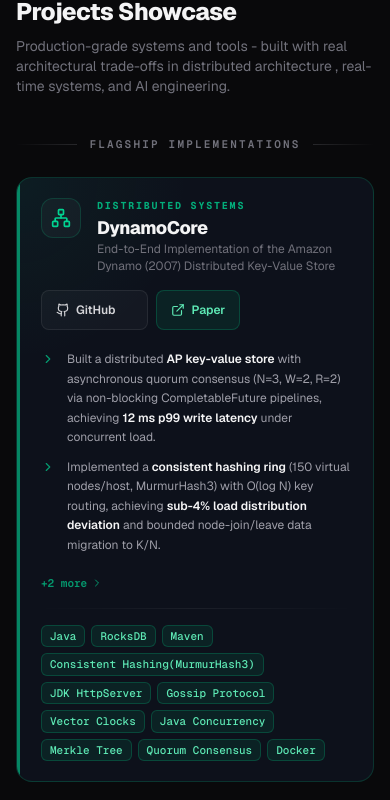
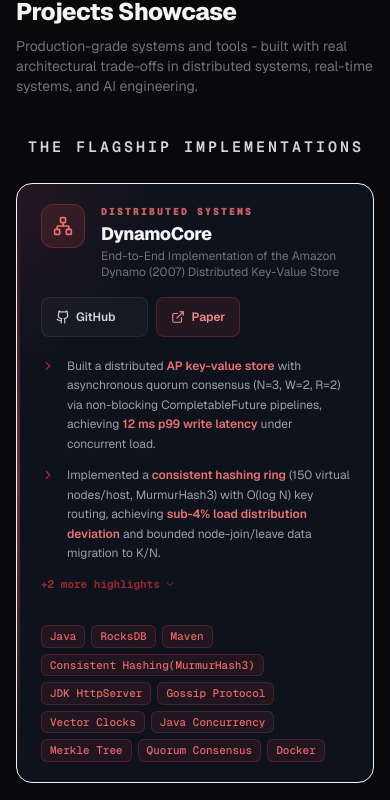
Before and after one commit to NayakSubhransu/Subhransu_Portfolio, a Next.js app: page / in a window 390 px wide. Shown: the part 5299-6099 px from the top of the page. Built offline with nearby package versions, Linux system fonts and the light colour scheme.

Commit message:
Projects Updated

```diff
--- a/components/sections/Projects.tsx
+++ b/components/sections/Projects.tsx
@@ -1,6 +1,6 @@
 "use client";
 
-import { useState } from "react";
+import { useState, useRef, useCallback, useEffect } from "react";
 import {
   FolderGit2,
   Github,
@@ -11,17 +11,73 @@
   Cpu,
   Network,
   Brain,
+  ChevronDown,
 } from "lucide-react";
 import { flagshipProjects, utilityProjects } from "@/data/portfolio-data";
 
-// ─── Bold metric parser (unchanged) ──────────────────────────────────────────
-function HighlightText({ text }: { text: string }) {
+// ─── Golden-angle color engine (same as PaperCard) ───────────────────────────
+const GOLDEN_ANGLE = 137.508;
+
+function hslToRgb(h: number, s: number, l: number): [number, number, number] {
+  s /= 100; l /= 100;
+  const k = (n: number) => (n + h / 30) % 12;
+  const a = s * Math.min(l, 1 - l);
+  const f = (n: number) =>
+    l - a * Math.max(-1, Math.min(k(n) - 3, Math.min(9 - k(n), 1)));
+  return [Math.round(f(0) * 255), Math.round(f(8) * 255), Math.round(f(4) * 255)];
+}
+
+function getProjectColors(index: number) {
+  const hue    = (index * GOLDEN_ANGLE) % 360;
+  const sat    = hue > 50 && hue < 80 ? 88 : 75;
+  const rgb      = hslToRgb(hue, sat, 60).join(",");
+  const rgbLight = hslToRgb(hue, sat, 78).join(",");
+  const rgbDeep  = hslToRgb(hue, 40, 6).join(",");
+  return {
+    hue, sat,
+    // flagship
+    accentBar:    `hsl(${hue}, ${sat}%, 62%)`,
+    topGlow:      `rgba(${rgb}, 0.10)`,
+    iconColor:    `hsl(${hue}, ${sat}%, 68%)`,
+    iconBg:       `rgba(${rgb}, 0.13)`,
+    iconBorder:   `rgba(${rgb}, 0.28)`,
+    badgeText:    `hsl(${hue}, ${sat}%, 74%)`,
+    badgeBg:      `rgba(${rgb}, 0.11)`,
+    badgeBorder:  `rgba(${rgb}, 0.30)`,
+    chevron:      `hsl(${hue}, ${sat}%, 55%)`,
+    hoverBorder:  `rgba(${rgb}, 0.45)`,
+    hoverShadow:  `0 8px 40px rgba(${rgb}, 0.16), 0 0 0 1px rgba(${rgb}, 0.45)`,
+    scanLine:     `rgba(${rgbLight}, 0.16)`,
+    // utility
+    cardTopGlow:  `rgba(${rgb}, 0.08)`,
+    tagText:      `hsl(${hue}, ${sat}%, 66%)`,
+    tagBg:        `rgba(${rgb}, 0.09)`,
+    tagBorder:    `rgba(${rgb}, 0.22)`,
+    footerHover:  `hsl(${hue}, ${sat}%, 64%)`,
+    drawerBg:     `rgba(${rgbDeep}, 0.85)`,
+    dotColor:     `hsl(${hue}, ${sat}%, 62%)`,
+    indexText:    `hsl(${hue}, ${sat}%, 40%)`,
+    btnBg:        `rgba(${rgb}, 0.10)`,
+    btnBorder:    `rgba(${rgb}, 0.26)`,
+    btnHoverBg:   `rgba(${rgb}, 0.20)`,
+  };
+}
+
+// ─── Flagship domain meta ─────────────────────────────────────────────────────
+const FLAGSHIP_META: Record<string, { icon: React.ElementType; domain: string }> = {
+  dynamocore:       { icon: Network, domain: "Distributed Systems" },
+  urbaneats:        { icon: Cpu,     domain: "Microservices · Real-time" },
+  "enterprise-rag": { icon: Brain,   domain: "AI / Agentic Systems" },
+};
+
+// ─── Bold metric text parser ─────────────────────────────────────────────────
+function HighlightText({ text, boldColor }: { text: string; boldColor: string }) {
   const parts = text.split(/\*\*(.*?)\*\*/g);
   return (
     <span>
       {parts.map((part, i) =>
         i % 2 === 1 ? (
-          <strong key={i} className="text-zinc-100 font-semibold">
+          <strong key={i} style={{ color: boldColor, fontWeight: 600 }}>
             {part}
           </strong>
         ) : (
@@ -32,97 +88,103 @@
   );
 }
 
-// ─── Per-project accent config ────────────────────────────────────────────────
-const PROJECT_ACCENTS: Record<
-  string,
-  {
-    icon: React.ElementType;
-    accent: string;
-    border: string;
-    glow: string;
-    badge: string;
-    badgeText: string;
-    indexColor: string;
-    domain: string;
-  }
-> = {
-  dynamocore: {
-    icon: Network,
-    accent: "text-emerald-400",
-    border: "border-emerald-500/20",
-    glow: "rgba(16,185,129,0.07)",
-    badge: "bg-emerald-500/10 border-emerald-500/25",
-    badgeText: "text-emerald-300",
-    indexColor: "text-emerald-700",
-    domain: "Distributed Systems",
-  },
-  urbaneats: {
-    icon: Cpu,
-    accent: "text-sky-400",
-    border: "border-sky-500/20",
-    glow: "rgba(14,165,233,0.07)",
-    badge: "bg-sky-500/10 border-sky-500/25",
-    badgeText: "text-sky-300",
-    indexColor: "text-sky-700",
-    domain: "Microservices · Real-time",
-  },
-  "enterprise-rag": {
-    icon: Brain,
-    accent: "text-violet-400",
-    border: "border-violet-500/20",
-    glow: "rgba(139,92,246,0.07)",
-    badge: "bg-violet-500/10 border-violet-500/25",
-    badgeText: "text-violet-300",
-    indexColor: "text-violet-700",
-    domain: "AI / Agentic Systems",
-  },
-};
-
-const FALLBACK_ACCENT = PROJECT_ACCENTS["dynamocore"];
-
 // ─── Flagship Card ────────────────────────────────────────────────────────────
 function FlagshipCard({
   project,
-  index,
+  colorIndex,
 }: {
   project: (typeof flagshipProjects)[0];
-  index: number;
+  colorIndex: number;
 }) {
-  const [expanded, setExpanded] = useState(false);
-  const acc = PROJECT_ACCENTS[project.id] ?? FALLBACK_ACCENT;
-  const Icon = acc.icon;
+  const [expanded, setExpanded]       = useState(false);
+  const [isHovered, setIsHovered]     = useState(false);
+  const [isTouchDevice, setIsTouchDevice] = useState(false);
+  const cardRef = useRef<HTMLElement>(null);
+  const c   = getProjectColors(colorIndex);
+  const meta = FLAGSHIP_META[project.id] ?? FLAGSHIP_META["dynamocore"];
+  const Icon = meta.icon;
+
+  useEffect(() => {
+    setIsTouchDevice(
+      window.matchMedia("(hover: none) and (pointer: coarse)").matches
+    );
+  }, []);
+
+  const handleMouseEnter = useCallback(() => {
+    if (isTouchDevice) return;
+    setIsHovered(true);
+    const el = cardRef.current;
+    if (!el) return;
+    el.style.borderColor = c.hoverBorder;
+    el.style.boxShadow   = c.hoverShadow;
+  }, [c, isTouchDevice]);
+
+  const handleMouseLeave = useCallback(() => {
+    if (isTouchDevice) return;
+    setIsHovered(false);
+    const el = cardRef.current;
+    if (!el) return;
+    el.style.borderColor = "";
+    el.style.boxShadow   = "";
+  }, [isTouchDevice]);
 
   return (
     <article
-      className={`relative group rounded-2xl overflow-hidden border ${acc.border} bg-[--bg-card] transition-all duration-300`}
+      ref={cardRef}
+      className="relative group rounded-2xl overflow-hidden border border-[--border-subtle] bg-[--bg-card] transition-all duration-300 will-change-transform"
       style={{
-        background: `radial-gradient(ellipse 80% 50% at 0% 0%, ${acc.glow}, transparent 60%), rgba(17,24,39,0.6)`,
+        background: `radial-gradient(ellipse 70% 55% at 0% 0%, ${c.topGlow}, transparent 55%), rgba(17,24,39,0.65)`,
       }}
+      onMouseEnter={handleMouseEnter}
+      onMouseLeave={handleMouseLeave}
       aria-label={project.name}
     >
-      {/* Thin accent line at the left edge */}
+      {/* Scan-line shimmer on hover - top edge */}
       <div
-        className={`absolute left-0 top-0 bottom-0 w-[3px] ${acc.accent.replace("text-", "bg-")} opacity-60 group-hover:opacity-100 transition-opacity duration-300`}
+        className="absolute top-0 left-0 right-0 h-[2px] pointer-events-none z-20 transition-opacity duration-500"
+        style={{
+          background: `linear-gradient(90deg, transparent 0%, ${c.scanLine} 30%, ${c.iconColor} 50%, ${c.scanLine} 70%, transparent 100%)`,
+          opacity: isHovered ? 1 : 0,
+          boxShadow: isHovered ? `0 0 10px 2px ${c.scanLine}` : "none",
+        }}
+        aria-hidden="true"
+      />
+
+      {/* Left accent bar */}
+      <div
+        className="absolute left-0 top-0 bottom-0 w-[3px] rounded-r-full transition-opacity duration-300 pointer-events-none"
+        style={{
+          background: `linear-gradient(to bottom, transparent, ${c.accentBar}, transparent)`,
+          opacity: isHovered ? 1 : 0.45,
+        }}
         aria-hidden="true"
       />
 
       <div className="p-5 sm:p-6 lg:p-8 pl-6 sm:pl-8 lg:pl-10">
-        {/* ── Top row ── */}
-        <div className="flex flex-col sm:flex-row sm:items-start gap-4 sm:gap-6 mb-5">
-          {/* Left: icon + index + title */}
+
+        {/* ── Header row ── */}
+        <div className="flex flex-col sm:flex-row sm:items-start gap-4 sm:gap-5 mb-5">
+
+          {/* Icon + domain eyebrow + title */}
           <div className="flex items-start gap-4 flex-1 min-w-0">
-            {/* Icon block */}
             <div
-              className={`flex-shrink-0 flex items-center justify-center w-10 h-10 sm:w-11 sm:h-11 rounded-xl border ${acc.border} bg-white/[0.03] group-hover:bg-white/[0.06] transition-colors`}
+              className="flex-shrink-0 flex items-center justify-center w-11 h-11 rounded-xl border transition-all duration-300"
+              style={{
+                background: c.iconBg,
+                borderColor: c.iconBorder,
+                boxShadow: isHovered ? `0 0 20px ${c.iconBg}` : "none",
+              }}
               aria-hidden="true"
             >
-              <Icon className={`w-5 h-5 ${acc.accent}`} />
+              <Icon className="w-5 h-5" style={{ color: c.iconColor }} />
             </div>
 
             <div className="flex-1 min-w-0">
-              {/* Domain eyebrow */}
-              <p className={`text-[10px] font-mono font-bold uppercase tracking-[0.18em] ${acc.accent} mb-1 opacity-80`}>
-                {acc.domain}
+              <p
+                className="text-[10px] font-mono font-black uppercase tracking-[0.2em] mb-1"
+                style={{ color: c.iconColor, opacity: 0.85 }}
+              >
+                {meta.domain}
               </p>
               <h4 className="text-lg sm:text-xl font-extrabold text-zinc-100 tracking-tight leading-tight">
                 {project.name}
@@ -133,25 +195,39 @@
             </div>
           </div>
 
-          {/* Right: action buttons */}
+          {/* Action buttons */}
           <div className="flex items-center gap-2 flex-shrink-0 sm:pt-1">
             <a
               href={project.repoUrl}
               target="_blank"
               rel="noopener noreferrer"
-              className="flex items-center gap-1.5 px-3.5 py-2 rounded-lg border border-white/[0.08] bg-white/[0.03] hover:bg-white/[0.08] active:bg-white/[0.12] text-zinc-300 hover:text-zinc-100 text-xs font-semibold transition-all duration-200 min-h-[40px] group/btn"
+              className="group/btn flex items-center gap-1.5 px-3.5 py-2 rounded-lg border border-white/[0.08] bg-white/[0.03] hover:bg-white/[0.08] active:bg-white/[0.12] text-zinc-300 hover:text-zinc-100 text-xs font-semibold transition-all duration-200 min-h-[40px]"
               aria-label={`View ${project.name} on GitHub`}
             >
               <Github className="w-3.5 h-3.5" aria-hidden="true" />
-              <span>GitHub</span>
-              <ArrowUpRight className="w-3 h-3 opacity-0 group-hover/btn:opacity-60 -translate-y-0.5 translate-x-0.5 transition-all" aria-hidden="true" />
+              GitHub
+              <ArrowUpRight
+                className="w-3 h-3 opacity-0 group-hover/btn:opacity-60 transition-opacity"
+                aria-hidden="true"
+              />
             </a>
             {project.paperUrl && (
               <a
                 href={project.paperUrl}
                 target="_blank"
                 rel="noopener noreferrer"
-                className={`flex items-center gap-1.5 px-3.5 py-2 rounded-lg border ${acc.badge} ${acc.badgeText} hover:opacity-90 text-xs font-semibold transition-all duration-200 min-h-[40px]`}
+                className="flex items-center gap-1.5 px-3.5 py-2 rounded-lg border text-xs font-semibold transition-all duration-200 min-h-[40px]"
+                style={{
+                  background: c.btnBg,
+                  borderColor: c.btnBorder,
+                  color: c.badgeText,
+                }}
+                onMouseEnter={(e) => {
+                  (e.currentTarget as HTMLElement).style.background = c.btnHoverBg;
+                }}
+                onMouseLeave={(e) => {
+                  (e.currentTarget as HTMLElement).style.background = c.btnBg;
+                }}
                 aria-label={`View research paper for ${project.name}`}
               >
                 <ExternalLink className="w-3.5 h-3.5" aria-hidden="true" />
@@ -161,48 +237,55 @@
           </div>
         </div>
 
-        {/* ── Highlights ── */}
-        {/* Show first 2 always; expand for the rest */}
+        {/* ── Engineering Highlights ── */}
         <ul
-          className="flex flex-col gap-2.5 mb-5"
+          className="flex flex-col gap-3 mb-1"
+          role="list"
           aria-label={`Engineering highlights for ${project.name}`}
-          role="list"
         >
           {project.highlights
             .slice(0, expanded ? project.highlights.length : 2)
             .map((hl, hi) => (
               <li key={hi} className="flex items-start gap-3">
                 <ChevronRight
-                  className={`w-3.5 h-3.5 ${acc.accent} flex-shrink-0 mt-0.5 opacity-70`}
+                  className="w-3.5 h-3.5 flex-shrink-0 mt-0.5"
+                  style={{ color: c.chevron, opacity: 0.75 }}
                   aria-hidden="true"
                 />
                 <span className="text-xs sm:text-sm text-zinc-400 leading-relaxed">
-                  <HighlightText text={hl} />
+                  <HighlightText text={hl} boldColor={c.iconColor} />
                 </span>
               </li>
             ))}
         </ul>
 
-        {/* Expand toggle - only if there are hidden bullets */}
+        {/* Expand / Collapse */}
         {project.highlights.length > 2 && (
           <button
             type="button"
             onClick={() => setExpanded((v) => !v)}
-            className={`text-[11px] font-mono font-semibold ${acc.accent} opacity-70 hover:opacity-100 transition-opacity mb-4 flex items-center gap-1 cursor-pointer select-none`}
+            className="flex items-center gap-1 mt-3 mb-2 text-[11px] font-mono font-bold transition-opacity duration-200 hover:opacity-100 cursor-pointer select-none"
+            style={{ color: c.chevron, opacity: 0.65 }}
             aria-expanded={expanded}
           >
-            <span>{expanded ? "Show less" : `+${project.highlights.length - 2} more`}</span>
-            <ChevronRight
-              className={`w-3 h-3 transition-transform duration-200 ${expanded ? "rotate-90" : ""}`}
+            {expanded ? "Show less" : `+${project.highlights.length - 2} more highlights`}
+            <ChevronDown
+              className={`w-3 h-3 transition-transform duration-200 ${expanded ? "rotate-180" : ""}`}
               aria-hidden="true"
             />
           </button>
         )}
 
-        {/* ── Divider ── */}
-        <div className="h-px bg-gradient-to-r from-transparent via-white/[0.06] to-transparent mb-4" aria-hidden="true" />
+        {/* Divider */}
+        <div
+          className="h-px my-4"
+          style={{
+            background: `linear-gradient(90deg, ${c.accentBar}22, ${c.accentBar}55 40%, ${c.accentBar}22)`,
+          }}
+          aria-hidden="true"
+        />
 
-        {/* ── Tech stack ── */}
+        {/* ── Tech Stack ── */}
         <div
           className="flex flex-wrap gap-1.5"
           aria-label={`Tech stack for ${project.name}`}
@@ -210,7 +293,12 @@
           {project.stack.map((tech) => (
             <span
               key={tech}
-              className={`inline-flex items-center px-2 py-0.5 rounded-md text-[11px] font-mono font-medium border ${acc.badge} ${acc.badgeText}`}
+              className="inline-flex items-center px-2 py-0.5 rounded-md text-[11px] font-mono font-medium border"
+              style={{
+                color: c.tagText,
+                background: c.tagBg,
+                borderColor: c.tagBorder,
+              }}
             >
               {tech}
             </span>
@@ -224,55 +312,122 @@
 // ─── Utility Card ─────────────────────────────────────────────────────────────
 function UtilityCard({
   project,
+  colorIndex,
 }: {
   project: (typeof utilityProjects)[0];
+  colorIndex: number;
 }) {
+  const [isHovered, setIsHovered]         = useState(false);
+  const [isTouchDevice, setIsTouchDevice] = useState(false);
+  const cardRef = useRef<HTMLElement>(null);
+  const c = getProjectColors(colorIndex);
+
+  useEffect(() => {
+    setIsTouchDevice(
+      window.matchMedia("(hover: none) and (pointer: coarse)").matches
+    );
+  }, []);
+
+  const handleMouseEnter = useCallback(() => {
+    if (isTouchDevice) return;
+    setIsHovered(true);
+    const el = cardRef.current;
+    if (!el) return;
+    el.style.borderColor = c.hoverBorder;
+    el.style.boxShadow   = c.hoverShadow;
+  }, [c, isTouchDevice]);
+
+  const handleMouseLeave = useCallback(() => {
+    if (isTouchDevice) return;
+    setIsHovered(false);
+    const el = cardRef.current;
+    if (!el) return;
+    el.style.borderColor = "";
+    el.style.boxShadow   = "";
+  }, [isTouchDevice]);
+
   return (
     <article
-      className="group relative glass-card rounded-xl p-4 sm:p-5 flex flex-col gap-3 border border-zinc-800/60 hover:border-zinc-700/80 transition-all duration-300 overflow-hidden"
+      ref={cardRef}
+      className="group relative flex flex-col rounded-xl overflow-hidden border border-[--border-subtle] bg-[--bg-card] transition-all duration-300 will-change-transform"
+      onMouseEnter={handleMouseEnter}
+      onMouseLeave={handleMouseLeave}
       aria-label={project.name}
     >
-      {/* Subtle corner glow on hover */}
+      {/* Top glow strip */}
       <div
-        className="absolute top-0 right-0 w-24 h-24 bg-emerald-500/[0.04] rounded-full blur-2xl opacity-0 group-hover:opacity-100 transition-opacity duration-500 pointer-events-none"
+        className="absolute top-0 left-0 right-0 h-20 pointer-events-none z-0 transition-opacity duration-300"
+        style={{
+          background: `linear-gradient(to bottom, ${c.cardTopGlow}, transparent)`,
+          opacity: isHovered ? 1 : 0.5,
+        }}
         aria-hidden="true"
       />
 
-      {/* Award badge - sits at top */}
+      {/* Scan-line on hover */}
+      <div
+        className="absolute top-0 left-0 right-0 h-[2px] pointer-events-none z-10 transition-opacity duration-400"
+        style={{
+          background: `linear-gradient(90deg, transparent, ${c.iconColor} 50%, transparent)`,
+          opacity: isHovered ? 0.7 : 0,
+        }}
+        aria-hidden="true"
+      />
+
+      {/* Index badge */}
+      <div
+        className="absolute top-3 right-3 z-10 font-mono text-[10px] font-black tracking-widest select-none"
+        style={{ color: c.indexText }}
+        aria-hidden="true"
+      >
+        #{String(colorIndex + 1).padStart(2, "0")}
+      </div>
+
+      <div className="relative z-10 flex flex-col flex-1 p-4 sm:p-5 pr-10">
+
+        {/* Award */}
         {project.award && (
-        <div className="flex items-center gap-1.5">
+          <div className="flex items-center gap-1.5 mb-2.5">
             <Trophy className="w-3 h-3 text-yellow-400 flex-shrink-0" aria-hidden="true" />
-          <span className="text-[11px] font-semibold text-yellow-400 font-mono">
+            <span className="text-[11px] font-mono font-bold text-yellow-400">
               {project.award}
             </span>
           </div>
         )}
 
-      {/* Title + summary */}
-      <div className="flex-1">
-        <h4 className="text-sm font-bold text-zinc-200 mb-1.5 leading-tight group-hover:text-zinc-100 transition-colors">
+        {/* Title */}
+        <h4
+          className="text-sm font-bold text-zinc-200 mb-2 leading-tight transition-colors duration-200"
+          style={{ color: isHovered ? "rgb(244,244,245)" : undefined }}
+        >
           {project.name}
         </h4>
-        <p className="text-xs text-zinc-500 leading-relaxed line-clamp-3">
+
+        {/* Summary */}
+        <p className="text-xs text-zinc-500 leading-relaxed line-clamp-3 flex-1 mb-3">
           {project.summary}
         </p>
-      </div>
 
-      {/* Stack chips */}
+        {/* Stack chips - colored with golden-angle accent */}
         <div
-        className="flex flex-wrap gap-1"
+          className="flex flex-wrap gap-1 mb-4"
           aria-label={`Tech stack for ${project.name}`}
         >
           {project.stack.slice(0, 6).map((tech) => (
             <span
               key={tech}
-            className="px-1.5 py-0.5 rounded text-[10px] font-mono font-medium bg-white/[0.04] border border-white/[0.07] text-zinc-500"
+              className="px-1.5 py-0.5 rounded text-[10px] font-mono font-medium border"
+              style={{
+                color: c.tagText,
+                background: c.tagBg,
+                borderColor: c.tagBorder,
+              }}
             >
               {tech}
             </span>
           ))}
           {project.stack.length > 6 && (
-          <span className="px-1.5 py-0.5 rounded text-[10px] font-mono font-medium bg-white/[0.02] border border-white/[0.05] text-zinc-600">
+            <span className="px-1.5 py-0.5 rounded text-[10px] font-mono font-medium bg-white/[0.03] border border-white/[0.06] text-zinc-600">
               +{project.stack.length - 6}
             </span>
           )}
@@ -283,18 +438,27 @@
           href={project.repoUrl}
           target="_blank"
           rel="noopener noreferrer"
-        className="flex items-center justify-between pt-3 border-t border-white/[0.05] text-zinc-600 hover:text-emerald-400 transition-colors min-h-[40px] group/link"
+          className="group/link flex items-center justify-between pt-3 border-t border-white/[0.05] min-h-[40px] transition-colors duration-200"
           aria-label={`View ${project.name} on GitHub`}
         >
-        <span className="flex items-center gap-1.5 text-xs font-semibold">
+          <span
+            className="flex items-center gap-1.5 text-xs font-semibold transition-colors duration-200"
+            style={{ color: isHovered ? c.footerHover : "rgb(82,82,91)" }}
+          >
             <Github className="w-3.5 h-3.5" aria-hidden="true" />
             View on GitHub
           </span>
           <ArrowUpRight
-          className="w-3.5 h-3.5 opacity-0 group-hover/link:opacity-100 -translate-y-0.5 translate-x-0.5 group-hover/link:translate-y-0 group-hover/link:translate-x-0 transition-all duration-200"
+            className="w-3.5 h-3.5 transition-all duration-200"
+            style={{
+              color: c.footerHover,
+              opacity: isHovered ? 1 : 0,
+              transform: isHovered ? "translate(0,0)" : "translate(2px,-2px)",
+            }}
             aria-hidden="true"
           />
         </a>
+      </div>
     </article>
   );
 }
@@ -307,13 +471,14 @@
       className="py-16 sm:py-20 lg:py-28 px-4 sm:px-6 lg:px-8 relative"
       aria-label="Projects Showcase"
     >
-      {/* Ambient background blobs */}
+      {/* Ambient blobs */}
       <div className="absolute inset-0 pointer-events-none overflow-hidden" aria-hidden="true">
         <div className="absolute top-1/3 left-0 w-[480px] h-[480px] bg-indigo-500/[0.025] rounded-full blur-3xl" />
         <div className="absolute bottom-1/4 right-0 w-[320px] h-[320px] bg-emerald-500/[0.025] rounded-full blur-3xl" />
       </div>
 
       <div className="relative max-w-6xl mx-auto">
+
         {/* ── Section Header ── */}
         <header className="mb-10 sm:mb-14">
           <p className="section-eyebrow mb-3">
@@ -325,44 +490,52 @@
           </h2>
           <p className="mt-2 text-zinc-500 max-w-xl text-sm sm:text-base">
             Production-grade systems and tools - built with real architectural
-            trade-offs in distributed architecture , real-time systems, and AI engineering.
+            trade-offs in distributed systems, real-time systems, and AI engineering.
           </p>
         </header>
 
-        {/* ── Part 1: Flagship Projects ── */}
+        {/* ── Flagship Projects ── */}
         <div className="mb-12 sm:mb-16">
-          {/* Sub-header */}
           <div className="flex items-center gap-3 mb-6 sm:mb-8">
             <span className="h-px flex-1 bg-gradient-to-r from-transparent to-zinc-800" aria-hidden="true" />
-            <span className="text-[11px] font-mono font-semibold uppercase tracking-[0.2em] text-zinc-500 whitespace-nowrap">
-              Flagship Implementations
+            <span className="text-[15px] font-mono font-semibold uppercase tracking-[0.2em] text-zinc-300 whitespace-nowrap">
+              The Flagship Implementations
             </span>
             <span className="h-px flex-1 bg-gradient-to-l from-transparent to-zinc-800" aria-hidden="true" />
           </div>
 
           <div className="flex flex-col gap-5 sm:gap-6">
             {flagshipProjects.map((project, index) => (
-              <FlagshipCard key={project.id} project={project} index={index} />
+              <FlagshipCard
+                key={project.id}
+                project={project}
+                colorIndex={index}
+              />
             ))}
           </div>
         </div>
 
-        {/* ── Part 2: Utility Projects ── */}
+        {/* ── Utility / Other Projects ── */}
         <div>
           <div className="flex items-center gap-3 mb-5 sm:mb-6">
             <span className="h-px flex-1 bg-gradient-to-r from-transparent to-zinc-800" aria-hidden="true" />
-            <span className="text-[11px] font-mono font-semibold uppercase tracking-[0.2em] text-zinc-500 whitespace-nowrap">
-              Other Projects & Learnings
+            <span className="text-[15px] font-mono font-semibold uppercase tracking-[0.2em] text-zinc-300 whitespace-nowrap">
+              Other Projects &amp; Learnings
             </span>
             <span className="h-px flex-1 bg-gradient-to-l from-transparent to-zinc-800" aria-hidden="true" />
           </div>
 
           <div className="grid grid-cols-1 sm:grid-cols-2 lg:grid-cols-3 gap-4">
-            {utilityProjects.map((project) => (
-              <UtilityCard key={project.id} project={project} />
+            {utilityProjects.map((project, index) => (
+              <UtilityCard
+                key={project.id}
+                project={project}
+                colorIndex={index + flagshipProjects.length}
+              />
             ))}
           </div>
         </div>
+
       </div>
     </section>
   );
```
Also changed, not shown: 2 other files (tests, documents, lock files or other folders). Lines whose indentation alone changed are shown as unchanged.
